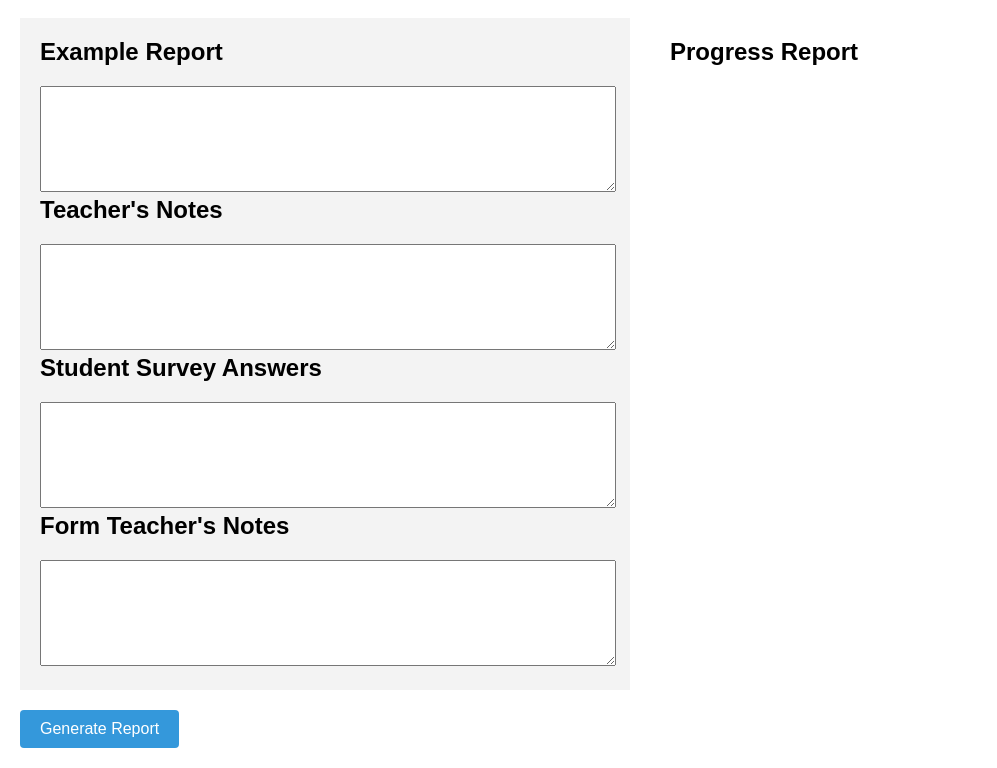
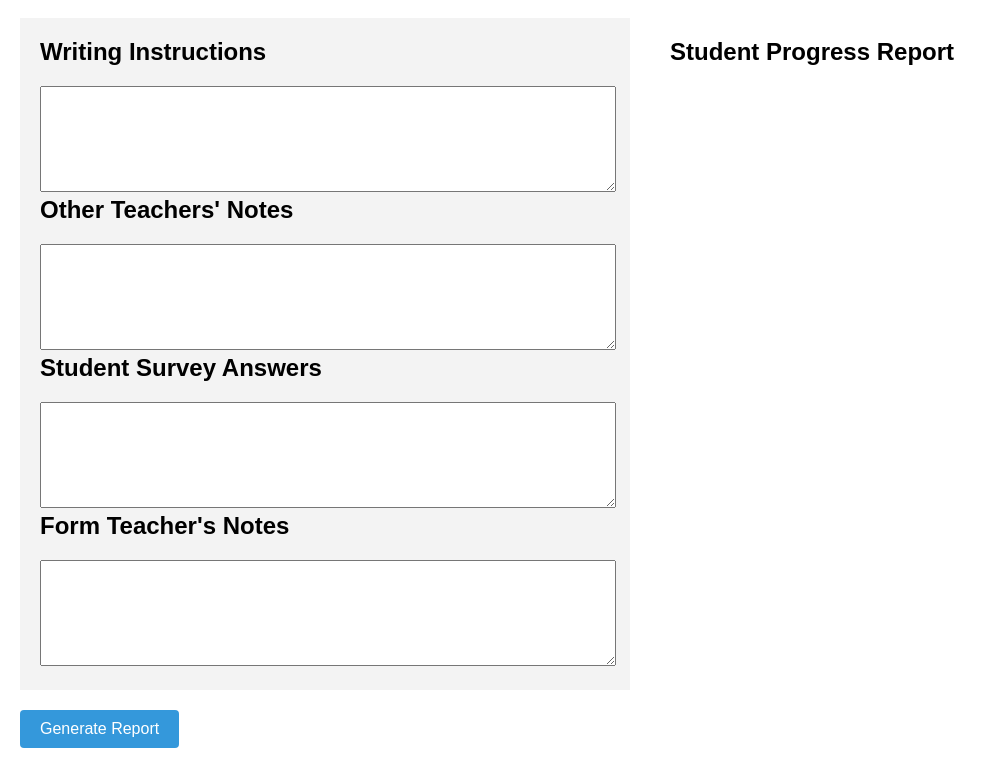
Before and after one commit to alpha-arietis/school-report-writer, a plain HTML site: page index.html in a window 1280 px wide. Shown: the part 60-828 px from the top of the page, without its empty margins (0-997 px from the left). Drawn offline with Linux system fonts and the light colour scheme.

Commit message:
updated input field titles

```diff
--- a/index.html
+++ b/index.html
@@ -9,10 +9,10 @@
 		<h1>Progress Report App</h1>
 		<div class="container">
 			<div class="input-section">
-				<h2>Example Report</h2>
+				<h2>Writing Instructions</h2>
 				<textarea id="exampleReport" rows="4" cols="50"></textarea>
 
-				<h2>Teacher's Notes</h2>
+				<h2>Other Teachers' Notes</h2>
 				<textarea id="teacherNotes" rows="4" cols="50"></textarea>
 
 				<h2>Student Survey Answers</h2>
@@ -22,7 +22,7 @@
 				<textarea id="formTeacherNotes" rows="4" cols="50"></textarea>
 			</div>
 			<div class="output-section">
-				<h2>Progress Report</h2>
+				<h2>Student Progress Report</h2>
 				<p id="reportOutput"></p>
 				<div id="loadingSpinner" class="loader"></div>
 			</div>
```
